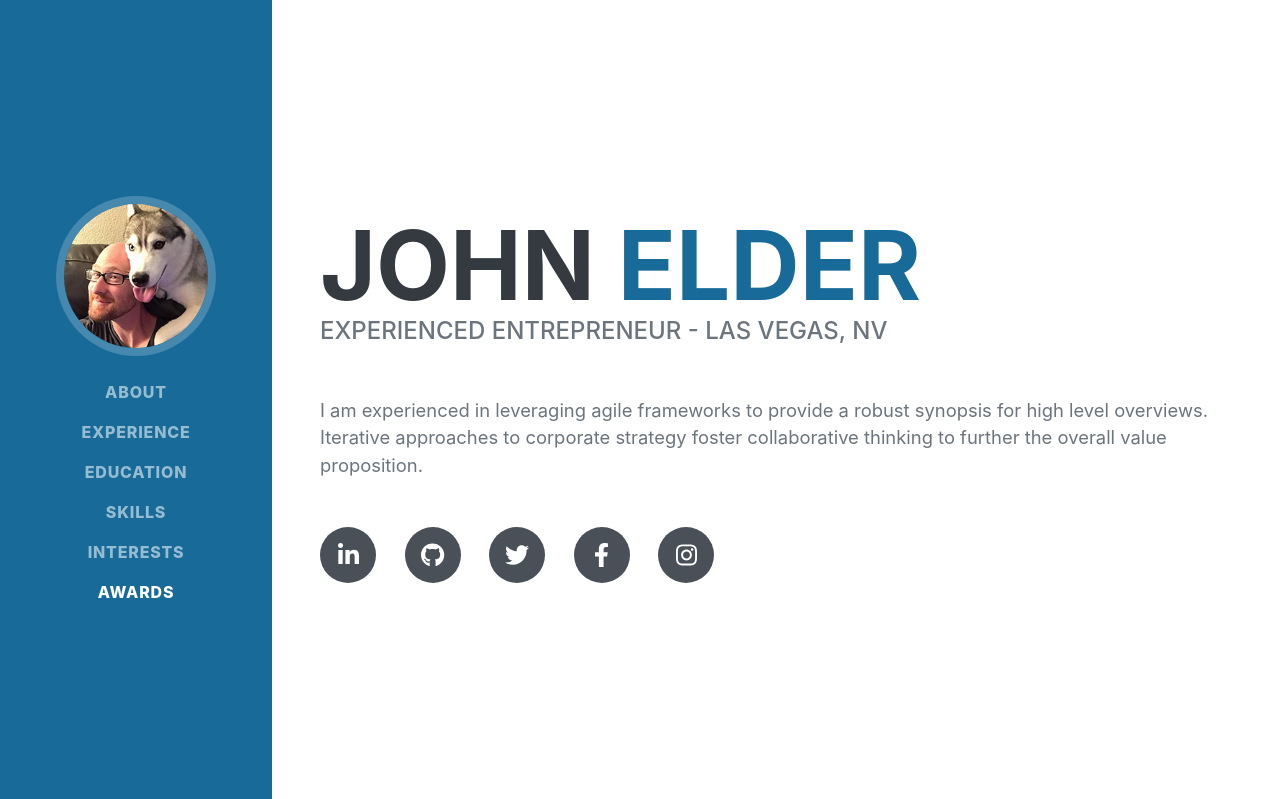
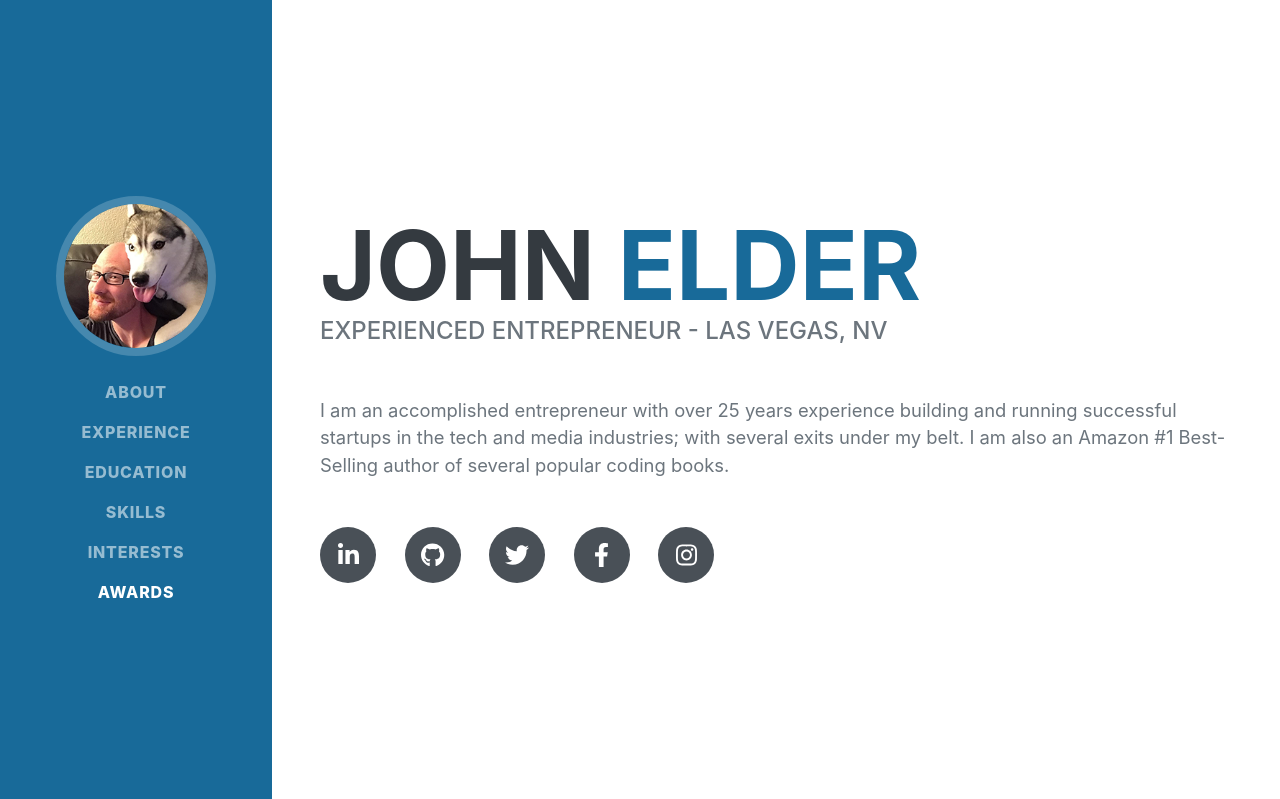
Before and after one commit to flatplanet/django-resume, a Django app: page / in a window 1280 px wide. Shown: the top 799 px of the page. Run offline with Django 5.2, Linux system fonts and the light colour scheme; some libraries are stand-ins or nearby versions; some web fonts are replaced.

Commit message:
added bio

```diff
--- a/website/templates/home.html
+++ b/website/templates/home.html
@@ -47,7 +47,7 @@
                     <div class="subheading mb-5">
                         Experienced Entrepreneur - Las Vegas, NV
                     </div>
-                    <p class="lead mb-5">I am experienced in leveraging agile frameworks to provide a robust synopsis for high level overviews. Iterative approaches to corporate strategy foster collaborative thinking to further the overall value proposition.</p>
+                    <p class="lead mb-5">I am an accomplished entrepreneur with over 25 years experience building and running successful startups in the tech and media industries; with several exits under my belt.  I am also an Amazon #1 Best-Selling author of several popular coding books.</p>
                     <div class="social-icons">
                         <a class="social-icon" href="https://www.linkedin.com/in/john-elder-493a3155/"><i class="fab fa-linkedin-in"></i></a>
                         <a class="social-icon" href="https://github.com/flatplanet"><i class="fab fa-github"></i></a>
```
